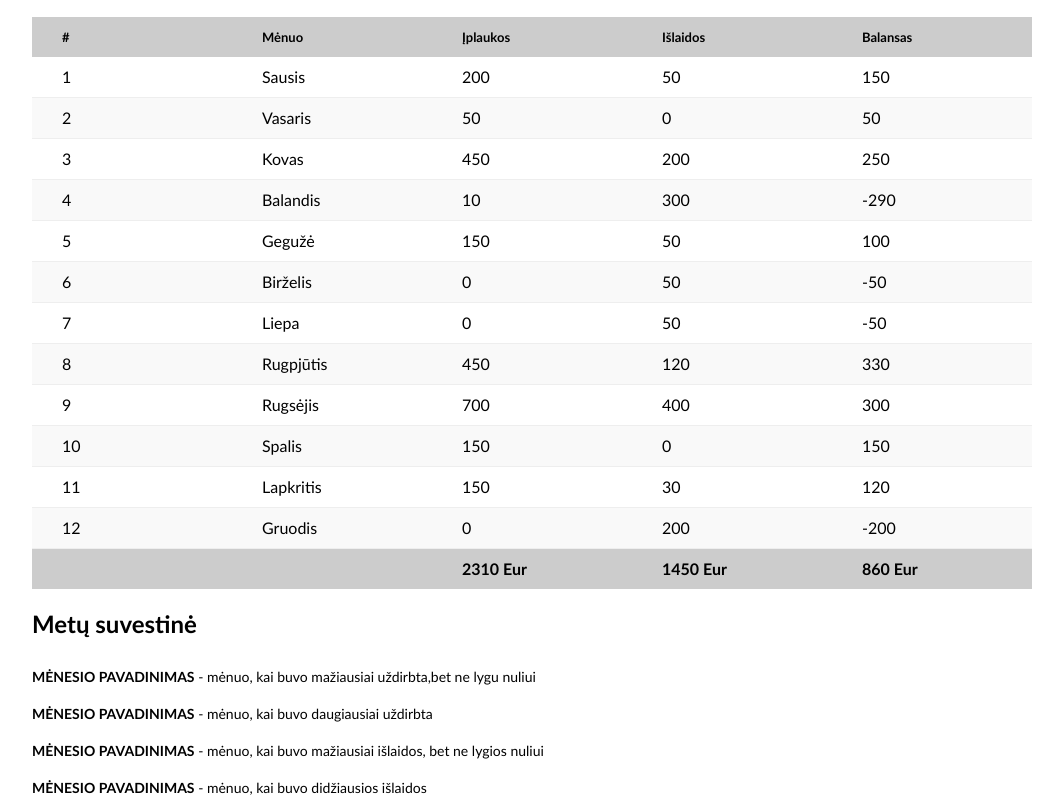
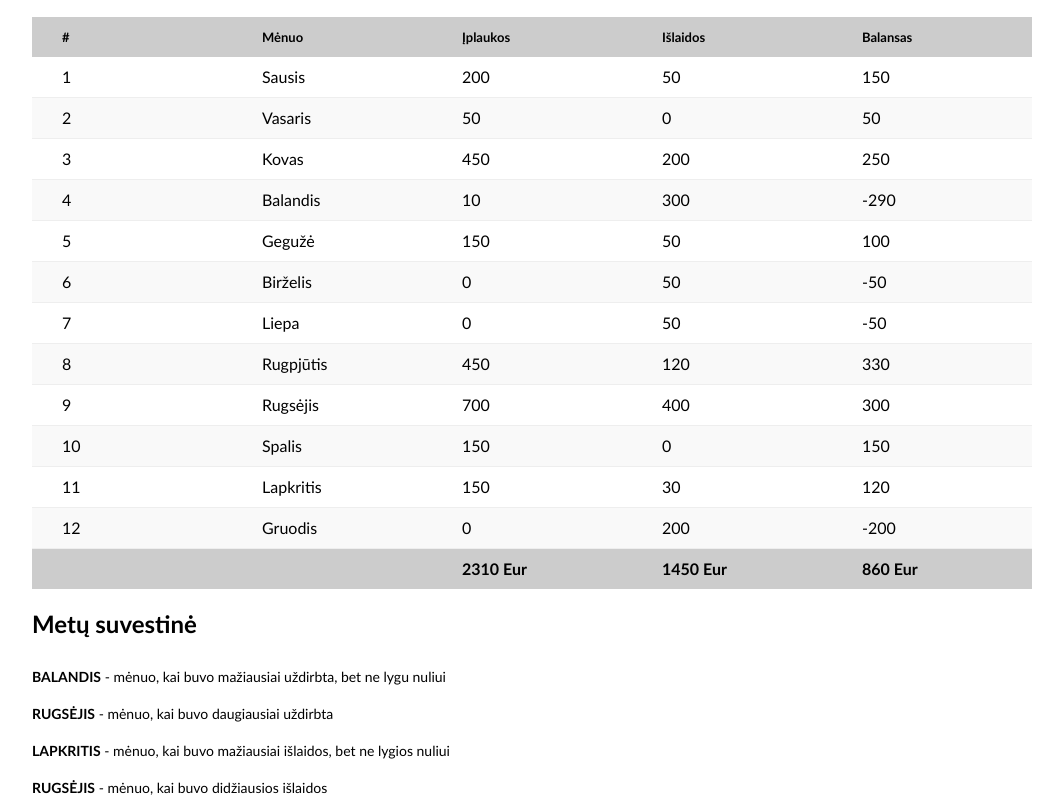
Before and after one commit to EmaBrr/Antras-testas, a plain HTML site: page index.html in a window 1280 px wide. Shown: the part 91-897 px from the top of the page, without its empty margins (108-1171 px from the left). Drawn offline with Linux system fonts and the light colour scheme.

Commit message:
list of months

```diff
--- a/index.html
+++ b/index.html
@@ -1,5 +1,5 @@
 <!DOCTYPE html>
-<html lang="en">
+<html lang="lt">
 
 <head>
     <meta charset="UTF-8">
@@ -42,21 +42,17 @@
         </div>
         <div class="row">
             <div class="summary-list">
-                <div class="item">
-                    <div id="minIncome" class="value">Mėnesio pavadinimas</div>
-                    <div class="title">mėnuo, kai buvo mažiausiai uždirbta,bet ne lygu nuliui</div>
+                <div id="minIncome" class="item">
+                    <!-- min income -->
                 </div>
-                <div class="item">
-                    <div class="value">Mėnesio pavadinimas</div>
-                    <div class="title">mėnuo, kai buvo daugiausiai uždirbta</div>
+                <div id="maxIncome" class="item">
+                    <!-- max income -->
                 </div>
-                <div class="item">
-                    <div class="value">Mėnesio pavadinimas</div>
-                    <div class="title">mėnuo, kai buvo mažiausiai išlaidos, bet ne lygios nuliui</div>
+                <div id="minExpense" class="item">
+                    <!-- min expenses -->
                 </div>
-                <div class="item">
-                    <div class="value">Mėnesio pavadinimas</div>
-                    <div class="title">mėnuo, kai buvo didžiausios išlaidos</div>
+                <div id="maxExpense" class="item">
+                    <!-- max expenses -->
                 </div>
             </div>
         </div>
--- a/js/data.js
+++ b/js/data.js
@@ -99,3 +99,54 @@ function lastRow() {
 }
 
 lastRow();
+
+
+//list of months:
+
+let incomeMonth = [];
+let expenseMonth = [];
+
+function listOfMonths() {
+    for (let index = 0; index < arrayForTable.length; index++) {
+        if (arrayForTable[index].income !== 0) {
+            incomeMonth.push(arrayForTable[index].income);
+        };
+        if (arrayForTable[index].expense !== 0) {
+            expenseMonth.push(arrayForTable[index].expense);
+        };
+    }
+
+    for (let index = 0; index < arrayForTable.length; index++) {
+        if (Math.min.apply(Math, incomeMonth) == arrayForTable[index].income) {
+            document.getElementById("minIncome").innerHTML = `
+            <div  class="value">${arrayForTable[index].nameOfMonth}</div>
+            <div class="title">mėnuo, kai buvo mažiausiai uždirbta, bet ne lygu nuliui</div>`;
+        }
+    }
+
+    for (let index = 0; index < arrayForTable.length; index++) {
+        if (Math.max.apply(Math, incomeMonth) == arrayForTable[index].income) {
+            document.getElementById("maxIncome").innerHTML = `
+            <div  class="value">${arrayForTable[index].nameOfMonth}</div>
+            <div class="title">mėnuo, kai buvo daugiausiai uždirbta</div>`;
+        }
+    }
+
+    for (let index = 0; index < arrayForTable.length; index++) {
+        if (Math.min.apply(Math, expenseMonth) == arrayForTable[index].expense) {
+            document.getElementById("minExpense").innerHTML = `
+            <div  class="value">${arrayForTable[index].nameOfMonth}</div>
+            <div class="title">mėnuo, kai buvo mažiausiai išlaidos, bet ne lygios nuliui</div>`;
+        }
+    }
+
+    for (let index = 0; index < arrayForTable.length; index++) {
+        if (Math.max.apply(Math, expenseMonth) == arrayForTable[index].expense) {
+            document.getElementById("maxExpense").innerHTML = `
+            <div  class="value">${arrayForTable[index].nameOfMonth}</div>
+            <div class="title">mėnuo, kai buvo didžiausios išlaidos</div>`;
+        }
+    }
+}
+
+listOfMonths();
```
